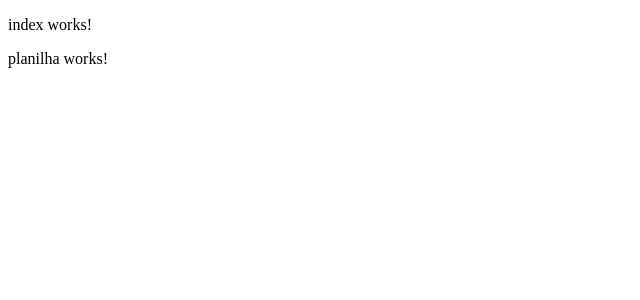
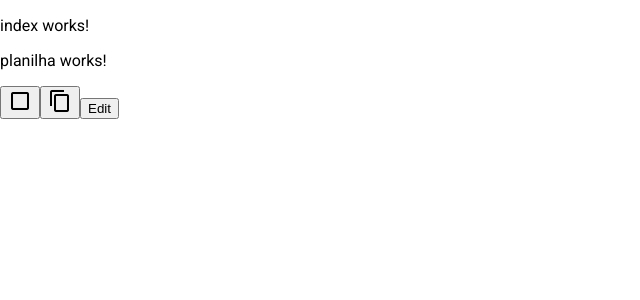
Before and after one commit to leandromelolm/colavacina-ajuda-no-registro-angular-19, an Angular app in the folder vacina-suporte-frontend/: page / in a window 1280 px wide. Shown: the top 300 px of the page, without its empty margins (0-640 px from the left). Built offline with nearby package versions, Linux system fonts and the light colour scheme.

Commit message:
add row component

```diff
--- a/vacina-suporte-frontend/angular.json
+++ b/vacina-suporte-frontend/angular.json
@@ -39,6 +39,7 @@
               }
             ],
             "styles": [
+              "@angular/material/prebuilt-themes/azure-blue.css",
               "src/styles.scss"
             ],
             "scripts": [],
@@ -103,6 +104,7 @@
               }
             ],
             "styles": [
+              "@angular/material/prebuilt-themes/azure-blue.css",
               "src/styles.scss"
             ],
             "scripts": []
@@ -110,5 +112,8 @@
         }
       }
     }
+  },
+  "cli": {
+    "analytics": "24c1b784-7e21-4cde-8451-091b36d53f8d"
   }
 }
--- a/vacina-suporte-frontend/package.json
+++ b/vacina-suporte-frontend/package.json
@@ -11,15 +11,18 @@
   },
   "private": true,
   "dependencies": {
+    "@angular/cdk": "^19.2.9",
     "@angular/common": "^19.2.0",
     "@angular/compiler": "^19.2.0",
     "@angular/core": "^19.2.0",
     "@angular/forms": "^19.2.0",
+    "@angular/material": "^19.2.9",
     "@angular/platform-browser": "^19.2.0",
     "@angular/platform-browser-dynamic": "^19.2.0",
     "@angular/platform-server": "^19.2.0",
     "@angular/router": "^19.2.0",
     "@angular/ssr": "^19.2.7",
+    "bootstrap": "^5.3.3",
     "express": "^4.18.2",
     "rxjs": "~7.8.0",
     "tslib": "^2.3.0",
--- a/vacina-suporte-frontend/src/app/components/planilha/planilha.component.html
+++ b/vacina-suporte-frontend/src/app/components/planilha/planilha.component.html
@@ -1 +1,2 @@
 <p>planilha works!</p>
+<app-row></app-row>
--- /dev/null
+++ b/vacina-suporte-frontend/src/app/components/row/row.component.html
@@ -0,0 +1,13 @@
+<div>
+    <button id="check"><mat-icon>check_box_outline_blank</mat-icon></button>
+    <button id="copy"><mat-icon class="icon-warn">content_copy</mat-icon></button>
+    <button id="edit" (click)="toggleEditMode()">Edit</button>
+    <div *ngIf="isEditMode">
+        <input id="inputLote" type="text" [(ngModel)]="inputLote">
+        <input id="inputDataValidade" type="text" [(ngModel)]="inputDataValidade">
+    </div>
+    <div *ngIf="!isEditMode">
+        <div>{{ inputLote }}</div>
+        <div>{{ inputDataValidade }}</div>
+    </div>
+</div>
--- /dev/null
+++ b/vacina-suporte-frontend/src/app/components/row/row.component.ts
@@ -0,0 +1,32 @@
+import { Component, Input } from '@angular/core';
+
+@Component({
+  selector: 'app-row',
+  standalone: false,
+  templateUrl: './row.component.html',
+  styleUrl: './row.component.scss'
+})
+export class RowComponent {
+  @Input() data: string[] = [];
+  isEditMode: boolean = false;
+  inputLote: string = '';
+  inputDataValidade: string = '';
+
+  updateCell(index: number, newValue: string) {
+    if (!this.isEditMode) {
+      if (index >= 0 && index < this.data.length) {
+        this.data[index] = newValue;
+      }
+    }
+  }
+
+  toggleEditMode() {
+    console.log( "edi")
+    this.isEditMode = !this.isEditMode;
+    if (!this.isEditMode && this.data) {
+      if(this.data.length > 3) this.data[3] = this.inputLote;
+      if(this.data.length > 4) this.data[4] = this.inputDataValidade;
+    }
+  }
+
+}
--- a/vacina-suporte-frontend/src/index.html
+++ b/vacina-suporte-frontend/src/index.html
@@ -6,8 +6,10 @@
   <base href="/">
   <meta name="viewport" content="width=device-width, initial-scale=1">
   <link rel="icon" type="image/x-icon" href="favicon.ico">
+  <link href="https://fonts.googleapis.com/css2?family=Roboto:wght@300;400;500&display=swap" rel="stylesheet">
+  <link href="https://fonts.googleapis.com/icon?family=Material+Icons" rel="stylesheet">
 </head>
-<body>
+<body class="mat-typography">
   <app-root></app-root>
 </body>
 </html>
--- a/vacina-suporte-frontend/src/styles.scss
+++ b/vacina-suporte-frontend/src/styles.scss
@@ -1 +1,4 @@
 /* You can add global styles to this file, and also import other style files */
+
+html, body { height: 100%; }
+body { margin: 0; font-family: Roboto, "Helvetica Neue", sans-serif; }
```
Also changed, not shown: vacina-suporte-frontend/src/app/app.module.ts (+9 -2 lines), vacina-suporte-frontend/src/app/components/row/row.component.scss (added), 1 other file (tests, documents, lock files or other folders).
